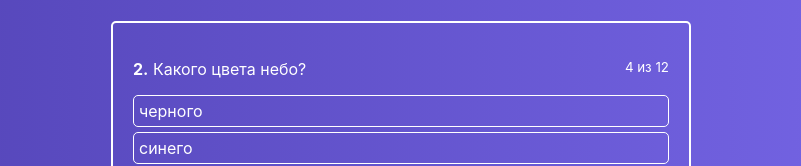
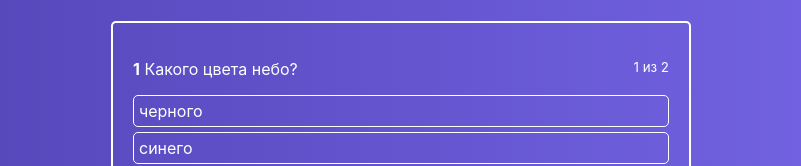
Before and after one commit to Niiaz-Gabidullin/React-Quiz, a React app in the folder questions/: page / in a window 1280 px wide. Shown: the part 161-327 px from the top of the page, without its empty margins (239-1040 px from the left). Built offline with nearby package versions, Linux system fonts and the light colour scheme.

Commit message:
question change

```diff
--- a/questions/src/components/activeQuiz/ActiveQuiz.js
+++ b/questions/src/components/activeQuiz/ActiveQuiz.js
@@ -7,10 +7,10 @@ export default function (props) {
     <div className={classes.ActiveQuiz}>
       <p className={classes.Question}>
         <span>
-          <strong>2.</strong>&nbsp;
+          <strong>{props.answerNumber}</strong>&nbsp;
           {props.question}
         </span>
-        <small>4 из 12</small>
+        <small>{props.answerNumber} из {props.quizLength}</small>
       </p >
       <AnswersList
       answers={props.answers}
--- a/questions/src/containers/Quiz/Quiz.js
+++ b/questions/src/containers/Quiz/Quiz.js
@@ -4,10 +4,12 @@ import ActiveQuiz from "../../components/activeQuiz/ActiveQuiz";
 
 export default class Quiz extends Component {
   state = {
+    activeQuestion: 0,
     quiz: [
       {
         question: "Какого цвета небо?",
         rightAnswerId: 2,
+        id: 1,
         answers: [
           { text: "черного", id: 1 },
           { text: "синего", id: 2 },
@@ -15,20 +17,35 @@ export default class Quiz extends Component {
           { text: "зеленого", id: 4 },
         ],
       },
+      {
+        question: "В каком году основали Санкт Петербург?",
+        rightAnswerId: 3,
+        id: 2,
+        answers: [
+          { text: "1780", id: 1 },
+          { text: "1707", id: 2 },
+          { text: "1703", id: 3 },
+          { text: "1710", id: 4 },
+        ],
+      },
     ],
   };
-  onAnswerClickHandler= (answerId)=>{
-    console.log(answerId);
-  }
+  onAnswerClickHandler = (answerId) => {
+    this.setState({
+      activeQuestion: this.state.activeQuestion + 1,
+    });
+  };
   render() {
     return (
       <div className={classes.Quiz}>
         <div className={classes.QuizWrapper}>
           <h1>Ответьте на все вопросы</h1>
           <ActiveQuiz
-          answers={this.state.quiz[0].answers}
-          question={this.state.quiz[0].question}
-          onClickHandler={this.onAnswerClickHandler}
+            answers={this.state.quiz[this.state.activeQuestion].answers}
+            question={this.state.quiz[this.state.activeQuestion].question}
+            onClickHandler={this.onAnswerClickHandler}
+            quizLength={this.state.quiz.length}
+            answerNumber={this.state.activeQuestion + 1}
           />
         </div>
       </div>
```
